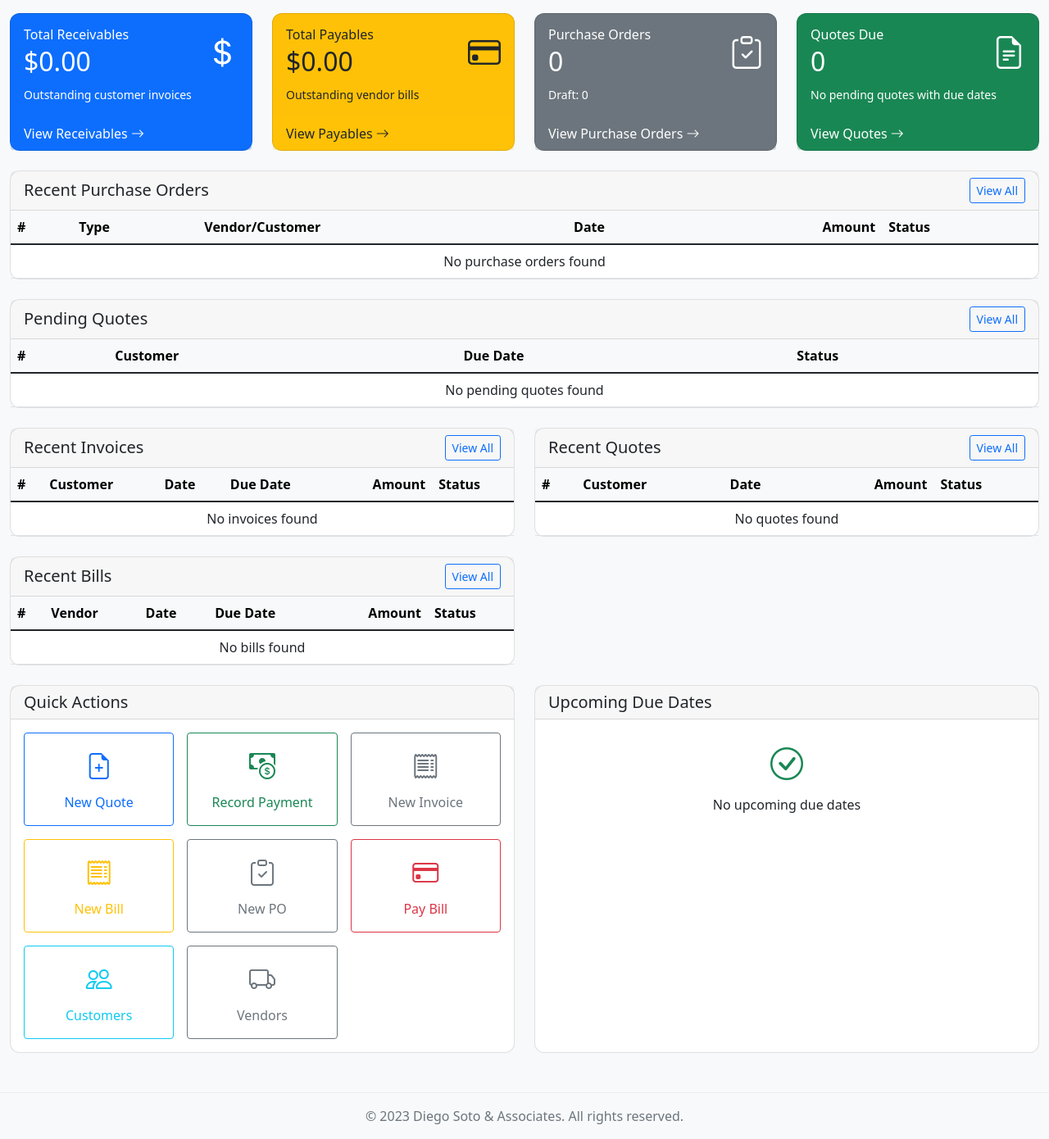
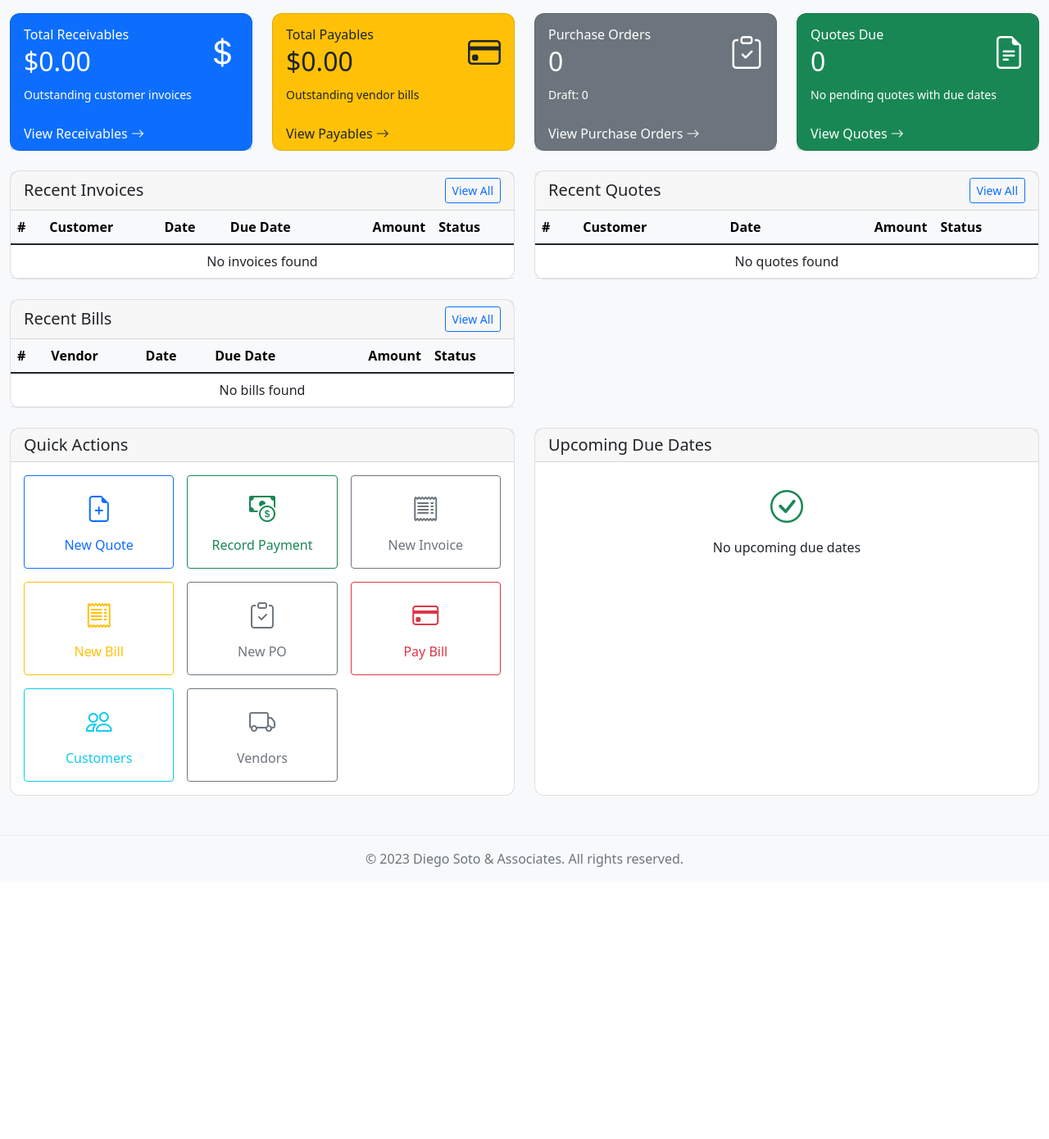
Before and after one commit to alexispinzongalindo/DIEGO_SOTO, a Flask app: page /dashboard in a window 1280 px wide. Shown: the part 56-1446 px from the top of the page at 82% size. After the commit the page ends 1114 px from the top, so only its background shows below. Run offline with Flask 3, Linux system fonts and the light colour scheme; a user stored in the database is signed in; data comes from the database, SQL or seed files in the repository; data that the repository does not hold is empty.

Commit message:
Dashboard: remove middle purchase order/quotes sections

```diff
--- a/app/templates/main/dashboard.html
+++ b/app/templates/main/dashboard.html
@@ -95,110 +95,6 @@
                 <a href="{{ url_for('ar.quotes') }}" class="text-white text-decoration-none">
                     View Quotes <i class="bi bi-arrow-right"></i>
                 </a>
-            </div>
-        </div>
-    </div>
-</div>
-
-<div class="row mb-4">
-    <div class="col-12">
-        <div class="card">
-            <div class="card-header d-flex justify-content-between align-items-center">
-                <h5 class="mb-0">Recent Purchase Orders</h5>
-                <a href="{{ url_for('po.purchase_orders') }}" class="btn btn-sm btn-outline-primary">View All</a>
-            </div>
-            <div class="card-body p-0">
-                <div class="table-responsive">
-                    <table class="table table-hover mb-0">
-                        <thead class="table-light">
-                            <tr>
-                                <th>#</th>
-                                <th>Type</th>
-                                <th>Vendor/Customer</th>
-                                <th>Date</th>
-                                <th class="text-end">Amount</th>
-                                <th>Status</th>
-                            </tr>
-                        </thead>
-                        <tbody>
-                            {% for po in recent_purchase_orders %}
-                            <tr style="cursor: pointer;" data-href="{{ url_for('po.view_purchase_order', id=po.id) }}" onclick="window.location.href=this.dataset.href;">
-                                <td>{{ po.number }}</td>
-                                <td>{{ po.po_type }}</td>
-                                <td>
-                                    {% if po.vendor %}{{ po.vendor.name|truncate(20) }}{% elif po.customer %}{{ po.customer.name|truncate(20) }}{% endif %}
-                                </td>
-                                <td>{{ po.date.strftime('%Y-%m-%d') if po.date else '' }}</td>
-                                <td class="text-end">${{ "%0.2f"|format(po.total or 0) }}</td>
-                                <td>
-                                    {% if po.status == 'sent' %}
-                                        <span class="badge bg-info text-dark">Sent</span>
-                                    {% elif po.status == 'closed' %}
-                                        <span class="badge bg-secondary">Closed</span>
-                                    {% else %}
-                                        <span class="badge bg-primary">Draft</span>
-                                    {% endif %}
-                                </td>
-                            </tr>
-                            {% else %}
-                            <tr>
-                                <td colspan="6" class="text-center">No purchase orders found</td>
-                            </tr>
-                            {% endfor %}
-                        </tbody>
-                    </table>
-                </div>
-            </div>
-        </div>
-    </div>
-</div>
-
-<div class="row">
-    <div class="col-12">
-        <div class="card mb-4">
-            <div class="card-header d-flex justify-content-between align-items-center">
-                <h5 class="mb-0">Pending Quotes</h5>
-                <a href="{{ url_for('ar.quotes') }}" class="btn btn-sm btn-outline-primary">View All</a>
-            </div>
-            <div class="card-body p-0">
-                <div class="table-responsive">
-                    <table class="table table-hover mb-0">
-                        <thead class="table-light">
-                            <tr>
-                                <th>#</th>
-                                <th>Customer</th>
-                                <th>Due Date</th>
-                                <th>Status</th>
-                            </tr>
-                        </thead>
-                        <tbody>
-                            {% for quote in pending_quotes %}
-                            <tr style="cursor: pointer;" data-href="{{ url_for('ar.view_quote', id=quote.id) }}" onclick="window.location.href=this.dataset.href;">
-                                <td>{{ quote.number }}</td>
-                                <td>{{ quote.customer.name|truncate(24) if quote.customer else '' }}</td>
-                                <td>{{ quote.due_date.strftime('%Y-%m-%d') if quote.due_date else '' }}</td>
-                                <td>
-                                    {% if quote.status == 'invoiced' %}
-                                        <span class="badge bg-success">Invoiced</span>
-                                    {% elif quote.status == 'accepted' %}
-                                        <span class="badge bg-primary">Accepted</span>
-                                    {% elif quote.status == 'sent' %}
-                                        <span class="badge bg-info text-dark">Sent</span>
-                                    {% elif quote.status == 'rejected' %}
-                                        <span class="badge bg-danger">Rejected</span>
-                                    {% else %}
-                                        <span class="badge bg-secondary">Draft</span>
-                                    {% endif %}
-                                </td>
-                            </tr>
-                            {% else %}
-                            <tr>
-                                <td colspan="4" class="text-center">No pending quotes found</td>
-                            </tr>
-                            {% endfor %}
-                        </tbody>
-                    </table>
-                </div>
             </div>
         </div>
     </div>
```
